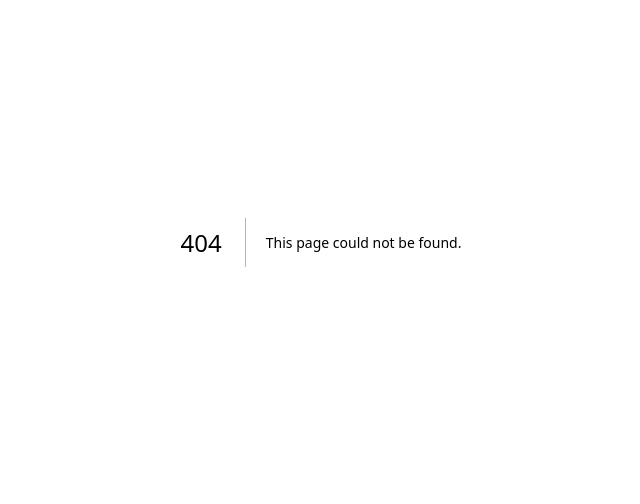
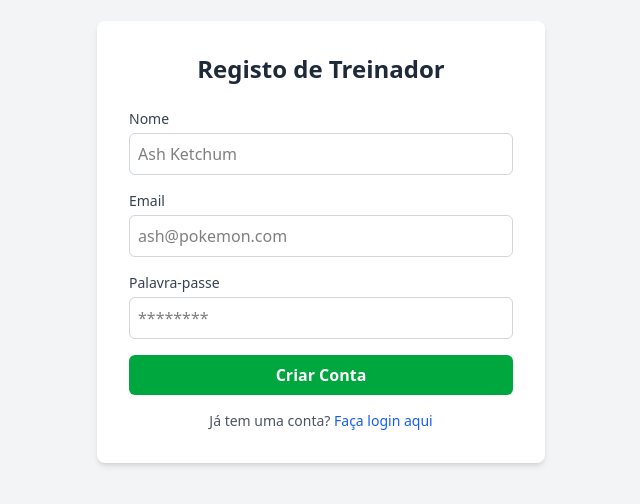
Before and after one commit to marcosvitordev/pokemon-management-system, a Next.js app in the folder pokemon-web/: page /register in a window 1280 px wide. Before the commit this address had no page. Shown: the part 158-662 px from the top of the page, without its empty margins (319-959 px from the left). Built offline with nearby package versions, Linux system fonts and the light colour scheme.

Commit message:
feat: adiciona paginas de login e registro e configura axios

```diff
--- a/pokemon-web/package.json
+++ b/pokemon-web/package.json
@@ -9,6 +9,7 @@
     "lint": "eslint"
   },
   "dependencies": {
+    "axios": "^1.13.6",
     "next": "16.1.6",
     "react": "19.2.3",
     "react-dom": "19.2.3"
--- /dev/null
+++ b/pokemon-web/src/app/login/page.tsx
@@ -0,0 +1,48 @@
+// src/app/login/page.tsx
+'use client';
+
+import Link from 'next/link';
+
+export default function LoginPage() {
+  return (
+    <main className="flex min-h-screen items-center justify-center bg-gray-100">
+      <div className="w-full max-w-md rounded-lg bg-white p-8 shadow-md">
+        <h2 className="mb-6 text-center text-2xl font-bold text-gray-800">Entrar no Centro Pokémon</h2>
+
+        <form className="space-y-4">
+          <div>
+            <label className="block text-sm font-medium text-gray-700">Email</label>
+            <input
+              type="email"
+              className="mt-1 w-full rounded-md border border-gray-300 p-2 focus:border-blue-500 focus:outline-none focus:ring-1 focus:ring-blue-500"
+              placeholder="treinador@pokemon.com"
+            />
+          </div>
+
+          <div>
+            <label className="block text-sm font-medium text-gray-700">Palavra-passe</label>
+            <input
+              type="password"
+              className="mt-1 w-full rounded-md border border-gray-300 p-2 focus:border-blue-500 focus:outline-none focus:ring-1 focus:ring-blue-500"
+              placeholder="********"
+            />
+          </div>
+
+          <button
+            type="submit"
+            className="w-full rounded-md bg-blue-600 py-2 text-white transition hover:bg-blue-700 font-semibold"
+          >
+            Entrar
+          </button>
+        </form>
+
+        <p className="mt-4 text-center text-sm text-gray-600">
+          Ainda não tem conta?{' '}
+          <Link href="/register" className="text-blue-600 hover:underline">
+            Registe-se aqui
+          </Link>
+        </p>
+      </div>
+    </main>
+  );
+}
--- /dev/null
+++ b/pokemon-web/src/app/register/page.tsx
@@ -0,0 +1,57 @@
+// src/app/register/page.tsx
+'use client';
+
+import Link from 'next/link';
+
+export default function RegisterPage() {
+  return (
+    <main className="flex min-h-screen items-center justify-center bg-gray-100">
+      <div className="w-full max-w-md rounded-lg bg-white p-8 shadow-md">
+        <h2 className="mb-6 text-center text-2xl font-bold text-gray-800">Registo de Treinador</h2>
+
+        <form className="space-y-4">
+          <div>
+            <label className="block text-sm font-medium text-gray-700">Nome</label>
+            <input
+              type="text"
+              className="mt-1 w-full rounded-md border border-gray-300 p-2 focus:border-blue-500 focus:outline-none focus:ring-1 focus:ring-blue-500"
+              placeholder="Ash Ketchum"
+            />
+          </div>
+
+          <div>
+            <label className="block text-sm font-medium text-gray-700">Email</label>
+            <input
+              type="email"
+              className="mt-1 w-full rounded-md border border-gray-300 p-2 focus:border-blue-500 focus:outline-none focus:ring-1 focus:ring-blue-500"
+              placeholder="ash@pokemon.com"
+            />
+          </div>
+
+          <div>
+            <label className="block text-sm font-medium text-gray-700">Palavra-passe</label>
+            <input
+              type="password"
+              className="mt-1 w-full rounded-md border border-gray-300 p-2 focus:border-blue-500 focus:outline-none focus:ring-1 focus:ring-blue-500"
+              placeholder="********"
+            />
+          </div>
+
+          <button
+            type="submit"
+            className="w-full rounded-md bg-green-600 py-2 text-white transition hover:bg-green-700 font-semibold"
+          >
+            Criar Conta
+          </button>
+        </form>
+
+        <p className="mt-4 text-center text-sm text-gray-600">
+          Já tem uma conta?{' '}
+          <Link href="/login" className="text-blue-600 hover:underline">
+            Faça login aqui
+          </Link>
+        </p>
+      </div>
+    </main>
+  );
+}
--- /dev/null
+++ b/pokemon-web/src/lib/api.ts
@@ -0,0 +1,7 @@
+// src/lib/api.ts
+import axios from 'axios';
+
+export const api = axios.create({
+  // Assumindo que o seu backend NestJS corre na porta 3000 por defeito
+  baseURL: 'http://localhost:3001',
+});
```
Also changed, not shown: 1 other file (tests, documents, lock files or other folders).
